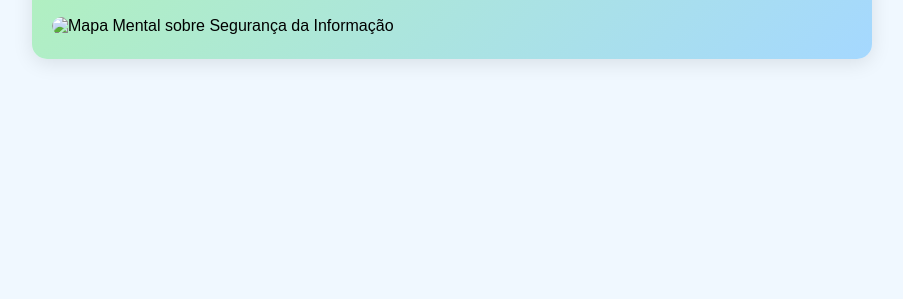
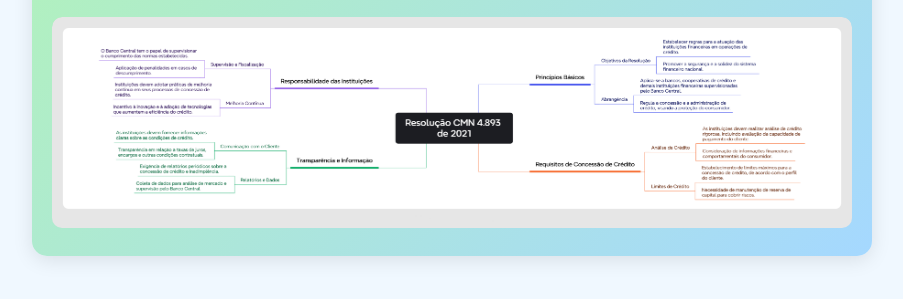
Before and after one commit to eduardorarruda/Resumo-Resolu-o-CMN-4.893-de-2021, a plain HTML site: page index.html in a window 1280 px wide. Shown: the part 135-434 px from the top of the page, without its empty margins (188-1091 px from the left). Drawn offline with Linux system fonts and the light colour scheme.

Commit message:
Update index.html

```diff
--- a/index.html
+++ b/index.html
@@ -13,7 +13,7 @@
         <div class="zoom-container">
           <img
             id="mapaMentalImg"
-            src="/Resolução CMN 4.893 de 2021.png"
+            src="Resolução_CMN_4.893_de_2021.png"
             alt="Mapa Mental sobre Segurança da Informação"
           />
         </div>
```
